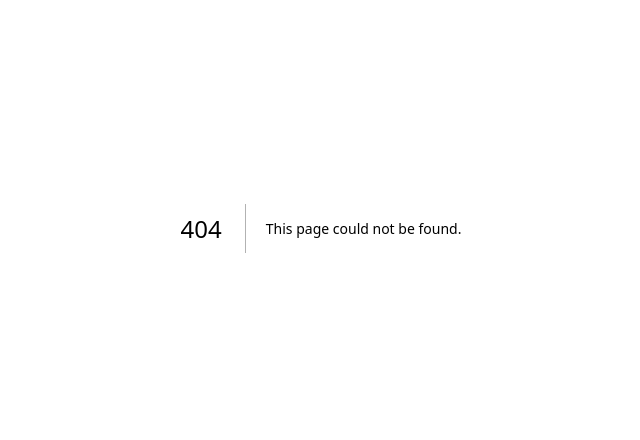
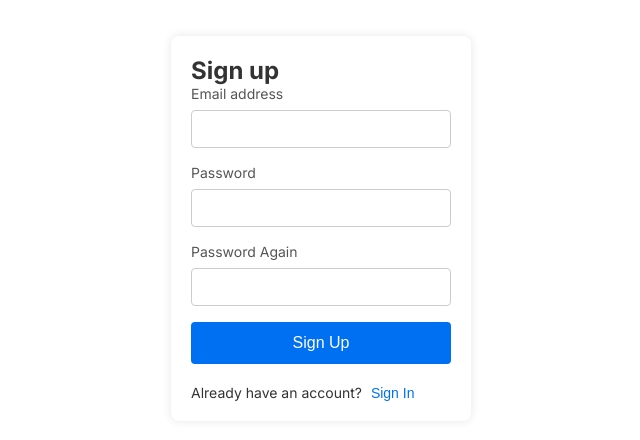
Before and after one commit to Haco11/menu-cms, a Next.js app: page /signup in a window 1280 px wide. Before the commit this address had no page. Shown: the part 172-612 px from the top of the page, without its empty margins (319-959 px from the left). Built offline with nearby package versions, Linux system fonts and the light colour scheme; no server answers.

Commit message:
Adding signup

```diff
--- /dev/null
+++ b/src/app/signup/Signup.module.css
@@ -0,0 +1,71 @@
+/* Signup.module.css */
+
+.signup-container {
+  display: flex;
+  justify-content: center;
+  align-items: center;
+  height: 100vh;
+}
+
+.signup-form {
+  width: 300px;
+  background-color: #fff;
+  padding: 20px;
+  border-radius: 8px;
+  box-shadow: 0 0 10px rgba(0, 0, 0, 0.1);
+}
+
+.signup-title {
+  font-size: 24px;
+  font-weight: bold;
+  color: #333;
+}
+
+.form-group {
+  margin-bottom: 16px;
+}
+
+.label {
+  display: block;
+  font-size: 14px;
+  margin-bottom: 8px;
+  color: #555;
+}
+
+.input-container {
+  margin-bottom: 16px;
+}
+
+.input {
+  width: 100%;
+  padding: 10px;
+  border: 1px solid #ccc;
+  border-radius: 4px;
+  font-size: 14px;
+}
+
+.signup-button {
+  width: 100%;
+  padding: 12px;
+  background-color: #0070f3;
+  color: #fff;
+  border: none;
+  border-radius: 4px;
+  cursor: pointer;
+  font-size: 16px;
+}
+
+.signup-link {
+  margin-top: 20px;
+  font-size: 14px;
+  color: #333;
+}
+
+.signup-link-button {
+  margin-left: 5px;
+  color: #0070f3;
+  background: none;
+  border: none;
+  cursor: pointer;
+  font-size: 14px;
+}
--- /dev/null
+++ b/src/app/signup/page.tsx
@@ -0,0 +1,95 @@
+"use client";
+import { createUserWithEmailAndPassword } from "firebase/auth";
+import { useRouter } from "next/navigation";
+import { useState } from "react";
+import { auth } from "../firebaseConfig";
+import styles from "./Signup.module.css";
+
+export default function Signup() {
+  const [email, setEmail] = useState("");
+  const [password, setPassword] = useState("");
+  const [passwordAgain, setPasswordAgain] = useState("");
+  const router = useRouter();
+
+  const signup = () => {
+    createUserWithEmailAndPassword(auth, email, password);
+  };
+
+  const isSignUpDisabled =
+    !email || !password || !passwordAgain || password !== passwordAgain;
+
+  return (
+    <div className={styles["signup-container"]}>
+      <div className={styles["signup-form"]}>
+        <h2 className={styles["signup-title"]}>Sign up</h2>
+
+        <div className={styles["form-group"]}>
+          <label htmlFor="email" className={styles["label"]}>
+            Email address
+          </label>
+          <div className={styles["input-container"]}>
+            <input
+              id="email"
+              name="email"
+              type="email"
+              autoComplete="email"
+              onChange={(e) => setEmail(e.target.value)}
+              required
+              className={styles["input"]}
+            />
+          </div>
+        </div>
+
+        <div className={styles["form-group"]}>
+          <label htmlFor="password" className={styles["label"]}>
+            Password
+          </label>
+          <div className={styles["input-container"]}>
+            <input
+              id="password"
+              name="password"
+              type="password"
+              autoComplete="current-password"
+              onChange={(e) => setPassword(e.target.value)}
+              required
+              className={styles["input"]}
+            />
+          </div>
+        </div>
+
+        <div className={styles["form-group"]}>
+          <label htmlFor="passwordAgain" className={styles["label"]}>
+            Password Again
+          </label>
+          <div className={styles["input-container"]}>
+            <input
+              id="passwordAgain"
+              name="passwordAgain"
+              type="password"
+              autoComplete="current-password"
+              onChange={(e) => setPasswordAgain(e.target.value)}
+              required
+              className={styles["input"]}
+            />
+          </div>
+        </div>
+
+        <button
+          disabled={isSignUpDisabled}
+          onClick={signup}
+          className={styles["signup-button"]}>
+          Sign Up
+        </button>
+
+        <p className={styles["signup-link"]}>
+          Already have an account?{" "}
+          <button
+            onClick={() => router.push("/signin")}
+            className={styles["signup-link-button"]}>
+            Sign In
+          </button>
+        </p>
+      </div>
+    </div>
+  );
+}
```
